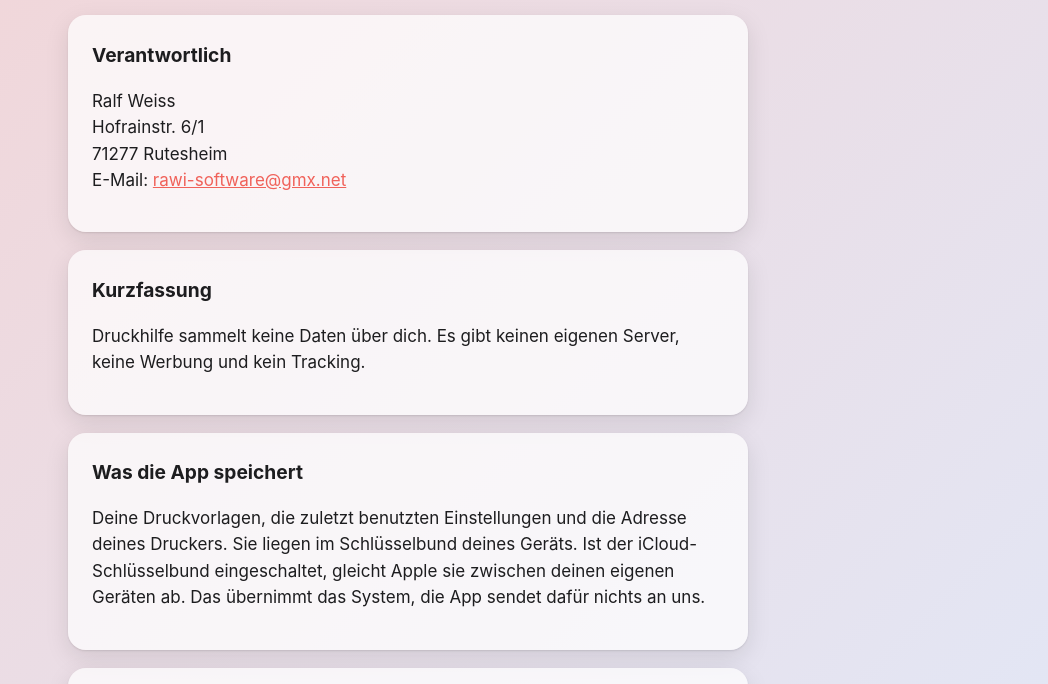
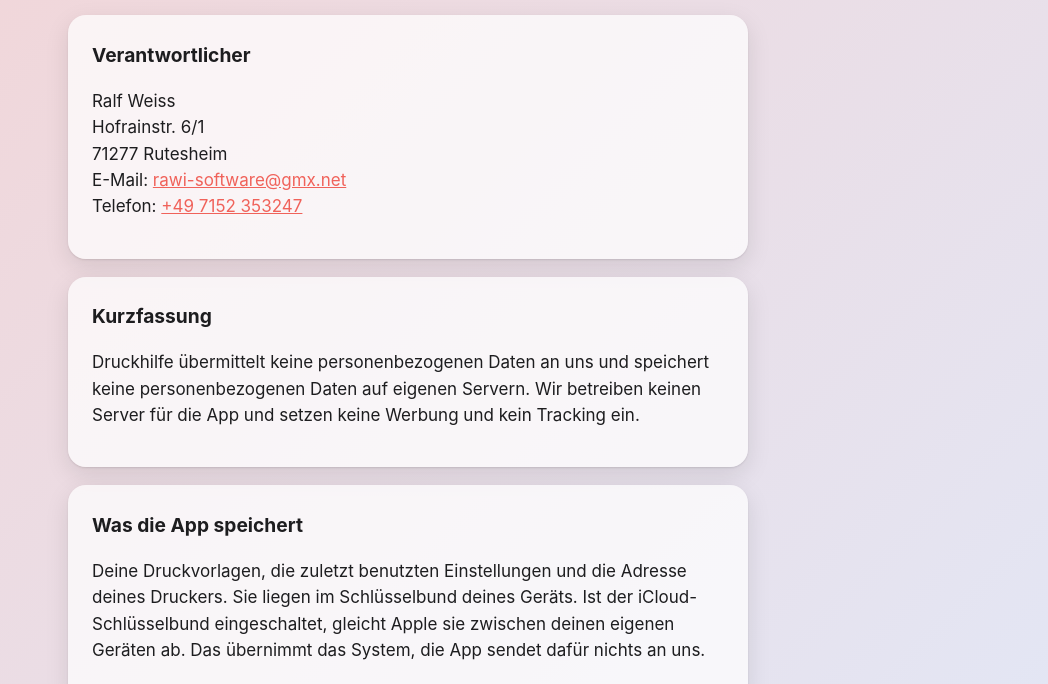
Before and after one commit to rawi-software/rawi-software.github.io, a plain HTML site: page druckhilfe/datenschutz.html in a window 1280 px wide. Shown: the part 117-801 px from the top of the page, without its empty margins (232-1280 px from the left). Drawn offline with Linux system fonts and the light colour scheme.

Commit message:
Datenschutz: Kurzfassung und Verantwortlicher vereinheitlicht, Sudoku mit Abschnitt Weitergabe

```diff
--- a/druckhilfe/datenschutz.html
+++ b/druckhilfe/datenschutz.html
@@ -2,10 +2,10 @@
 <title>Druckhilfe – Datenschutz</title><link rel="stylesheet" href="../stil.css"></head><body><main>
 <nav><a href="./">Druckhilfe</a><a href="support.html">Support</a><a href="impressum.html">Impressum</a></nav>
 <h1>Datenschutzerklärung</h1>
-<div class="karte"><h2>Verantwortlich</h2>
-<p>Ralf Weiss<br>Hofrainstr. 6/1<br>71277 Rutesheim<br>E-Mail: <a href="mailto:rawi-software@gmx.net">rawi-software@gmx.net</a></p></div>
+<div class="karte"><h2>Verantwortlicher</h2>
+<p>Ralf Weiss<br>Hofrainstr. 6/1<br>71277 Rutesheim<br>E-Mail: <a href="mailto:rawi-software@gmx.net">rawi-software@gmx.net</a><br>Telefon: <a href="tel:+497152353247">+49 7152 353247</a></p></div>
 <div class="karte"><h2>Kurzfassung</h2>
-<p>Druckhilfe sammelt keine Daten über dich. Es gibt keinen eigenen Server, keine Werbung und kein Tracking.</p></div>
+<p>Druckhilfe übermittelt keine personenbezogenen Daten an uns und speichert keine personenbezogenen Daten auf eigenen Servern. Wir betreiben keinen Server für die App und setzen keine Werbung und kein Tracking ein.</p></div>
 <div class="karte"><h2>Was die App speichert</h2>
 <p>Deine Druckvorlagen, die zuletzt benutzten Einstellungen und die Adresse deines Druckers. Sie liegen im Schlüsselbund deines Geräts. Ist der iCloud-Schlüsselbund eingeschaltet, gleicht Apple sie zwischen deinen eigenen Geräten ab. Das übernimmt das System, die App sendet dafür nichts an uns.</p></div>
 <div class="karte"><h2>Was die App über das Netz tut</h2>
```
Also changed, not shown: meintracker/datenschutz.html (+3 -3 lines), sudokukompass/datenschutz.html (+5 -3 lines).
